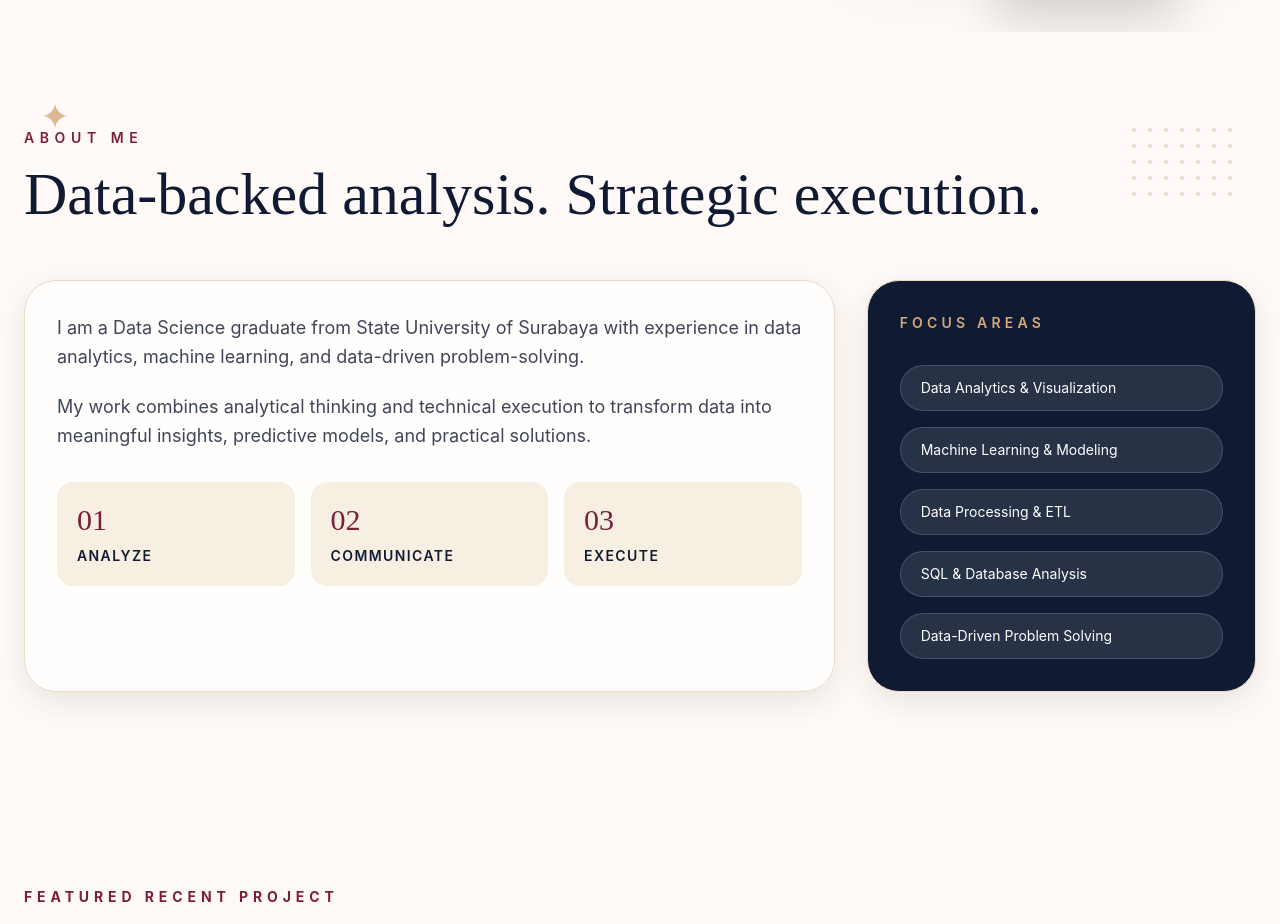
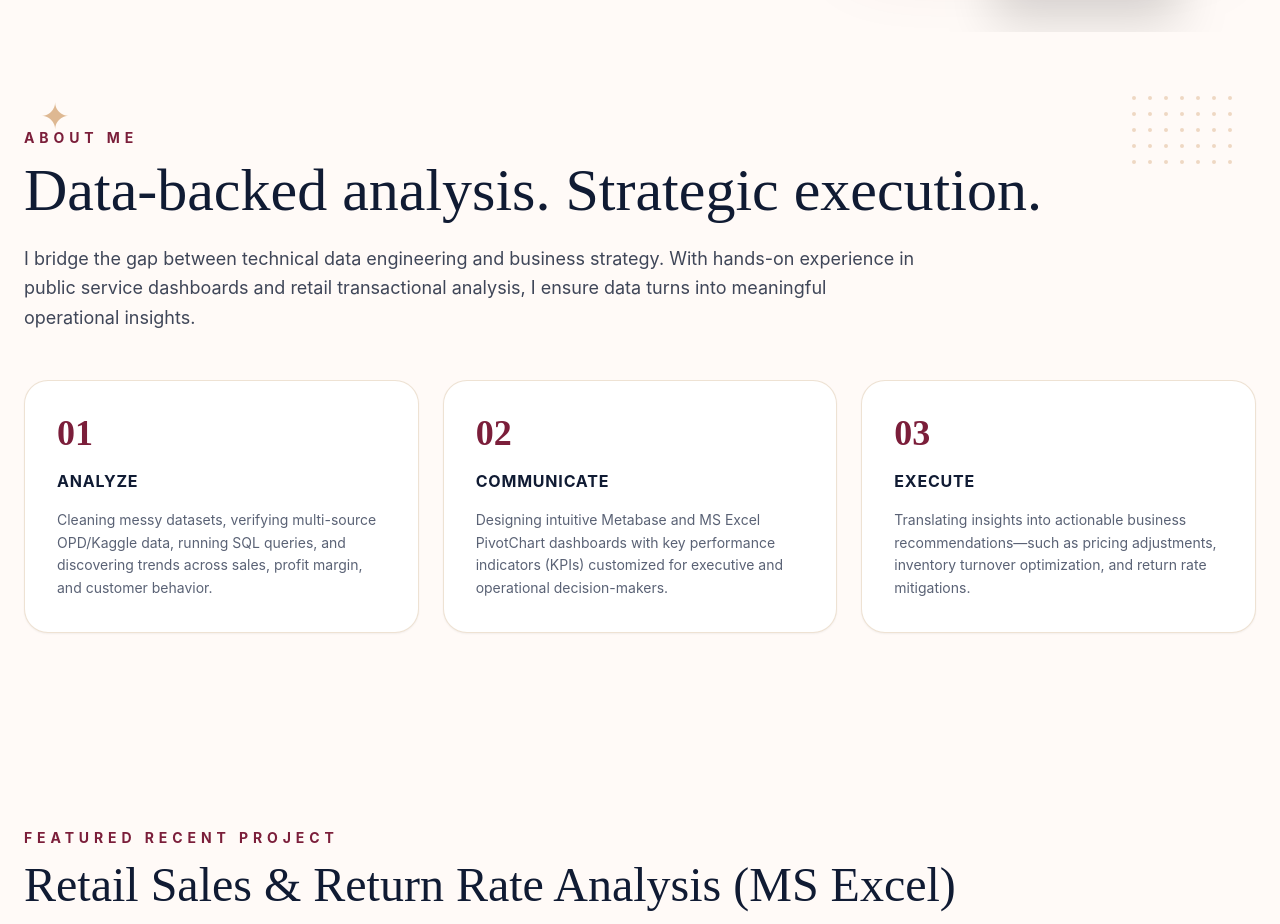
Before and after one commit to Dianayuww/college, a React (Vite) app: page / in a window 1280 px wide. Shown: the part 829-1753 px from the top of the page. Built offline with nearby package versions, Linux system fonts and the light colour scheme.

Commit message:
Refactor About section with new content and layout
Updated the About section with improved formatting and content for clarity and emphasis.

```diff
--- a/src/App.jsx
+++ b/src/App.jsx
@@ -292,81 +292,78 @@ export default function App() {
           </div>
         </section>
 
-        {/* ABOUT SECTION */}
+        {/* ABOUT SECTION (FORMAT SESUAI GAMBAR) */}
 <section
   id="about"
   className="relative overflow-hidden bg-[#fffaf7] px-6 py-24 text-[#101b33]"
 >
+  {/* Element Dekoratif Latar Belakang */}
   <div className="absolute left-10 top-16 text-4xl text-[#d6a778]/80">✦</div>
-          <div className="absolute right-12 top-24 grid grid-cols-7 gap-3 opacity-40">
+  <div className="absolute right-12 top-16 grid grid-cols-7 gap-3 opacity-40">
     {Array.from({ length: 35 }).map((_, i) => (
       <span key={i} className="h-1 w-1 rounded-full bg-[#d6a778]" />
     ))}
   </div>
 
   <div className="mx-auto max-w-7xl">
-            <div className="mb-14">
-              <p className="text-sm font-semibold uppercase tracking-[0.4em] text-[#7b1e3a]">
-                About Me
+    {/* Header Area */}
+    <div className="mb-8">
+      <p className="text-sm font-bold uppercase tracking-[0.35em] text-[#7b1e3a]">
+        ABOUT ME
       </p>
 
-              <h2 className="mt-4 font-serif text-4xl leading-tight text-[#101b33] md:text-6xl">
+      <h2 className="mt-3 font-serif text-5xl leading-tight text-[#101b33] md:text-6xl">
         Data-backed analysis. Strategic execution.
       </h2>
+
+      <p className="mt-6 max-w-4xl text-lg leading-relaxed text-[#3f4658]">
+        I bridge the gap between technical data engineering and business strategy. With hands-on experience in public service dashboards and retail transactional analysis, I ensure data turns into meaningful operational insights.
+      </p>
     </div>
 
-            <div className="grid gap-8 lg:grid-cols-3">
-              <div className="rounded-[2rem] border border-[#eadbc8] bg-white/75 p-8 shadow-soft lg:col-span-2">
-                <p className="text-lg leading-relaxed text-[#3f4658]">
-                  I am a Data Science graduate from State University of Surabaya with experience
-                  in data analytics, machine learning, and data-driven problem-solving.
+    {/* 3 Cards Grid (Analyze, Communicate, Execute) */}
+    <div className="mt-12 grid gap-6 md:grid-cols-3">
+      {/* Card 01 - ANALYZE */}
+      <motion.div
+        {...fadeUp}
+        className="rounded-3xl border border-[#eadbc8]/80 bg-white p-8 shadow-sm transition hover:-translate-y-1 hover:shadow-md"
+      >
+        <p className="font-serif text-4xl font-bold text-[#7b1e3a]">01</p>
+        <h3 className="mt-4 font-bold uppercase tracking-wider text-[#101b33]">
+          ANALYZE
+        </h3>
+        <p className="mt-4 text-sm leading-relaxed text-[#5a6275]">
+          Cleaning messy datasets, verifying multi-source OPD/Kaggle data, running SQL queries, and discovering trends across sales, profit margin, and customer behavior.
         </p>
+      </motion.div>
 
-                <p className="mt-5 text-lg leading-relaxed text-[#3f4658]">
-                  My work combines analytical thinking and technical execution to transform data
-                  into meaningful insights, predictive models, and practical solutions.
+      {/* Card 02 - COMMUNICATE */}
+      <motion.div
+        {...fadeUp}
+        className="rounded-3xl border border-[#eadbc8]/80 bg-white p-8 shadow-sm transition hover:-translate-y-1 hover:shadow-md"
+      >
+        <p className="font-serif text-4xl font-bold text-[#7b1e3a]">02</p>
+        <h3 className="mt-4 font-bold uppercase tracking-wider text-[#101b33]">
+          COMMUNICATE
+        </h3>
+        <p className="mt-4 text-sm leading-relaxed text-[#5a6275]">
+          Designing intuitive Metabase and MS Excel PivotChart dashboards with key performance indicators (KPIs) customized for executive and operational decision-makers.
         </p>
+      </motion.div>
 
-                <div className="mt-8 grid gap-4 sm:grid-cols-3">
-                  <div className="rounded-2xl bg-[#f8efe3] p-5">
-                    <p className="text-3xl font-serif text-[#7b1e3a]">01</p>
-                    <p className="mt-2 text-sm font-semibold uppercase tracking-widest">Analyze</p>
-                  </div>
-
-                  <div className="rounded-2xl bg-[#f8efe3] p-5">
-                    <p className="text-3xl font-serif text-[#7b1e3a]">02</p>
-                    <p className="mt-2 text-sm font-semibold uppercase tracking-widest">Communicate</p>
-                  </div>
-
-                  <div className="rounded-2xl bg-[#f8efe3] p-5">
-                    <p className="text-3xl font-serif text-[#7b1e3a]">03</p>
-                    <p className="mt-2 text-sm font-semibold uppercase tracking-widest">Execute</p>
-                  </div>
-                </div>
-              </div>
-
-              <div className="rounded-[2rem] border border-[#eadbc8] bg-[#101b33] p-8 text-white shadow-soft">
-                <p className="text-sm font-semibold uppercase tracking-[0.3em] text-[#d6a778]">
-                  Focus Areas
+      {/* Card 03 - EXECUTE */}
+      <motion.div
+        {...fadeUp}
+        className="rounded-3xl border border-[#eadbc8]/80 bg-white p-8 shadow-sm transition hover:-translate-y-1 hover:shadow-md"
+      >
+        <p className="font-serif text-4xl font-bold text-[#7b1e3a]">03</p>
+        <h3 className="mt-4 font-bold uppercase tracking-wider text-[#101b33]">
+          EXECUTE
+        </h3>
+        <p className="mt-4 text-sm leading-relaxed text-[#5a6275]">
+          Translating insights into actionable business recommendations—such as pricing adjustments, inventory turnover optimization, and return rate mitigations.
         </p>
-
-                <div className="mt-8 space-y-4">
-                  {[
-                    'Data Analytics & Visualization',
-                    'Machine Learning & Modeling',
-                    'Data Processing & ETL',
-                    'SQL & Database Analysis',
-                    'Data-Driven Problem Solving',
-                  ].map((item) => (
-                    <div
-                      key={item}
-                      className="rounded-full border border-white/15 bg-white/10 px-5 py-3 text-sm"
-                    >
-                      {item}
-                    </div>
-                  ))}
-                </div>
-              </div>
+      </motion.div>
     </div>
   </div>
 </section>
```
Lines whose indentation alone changed are shown as unchanged.
